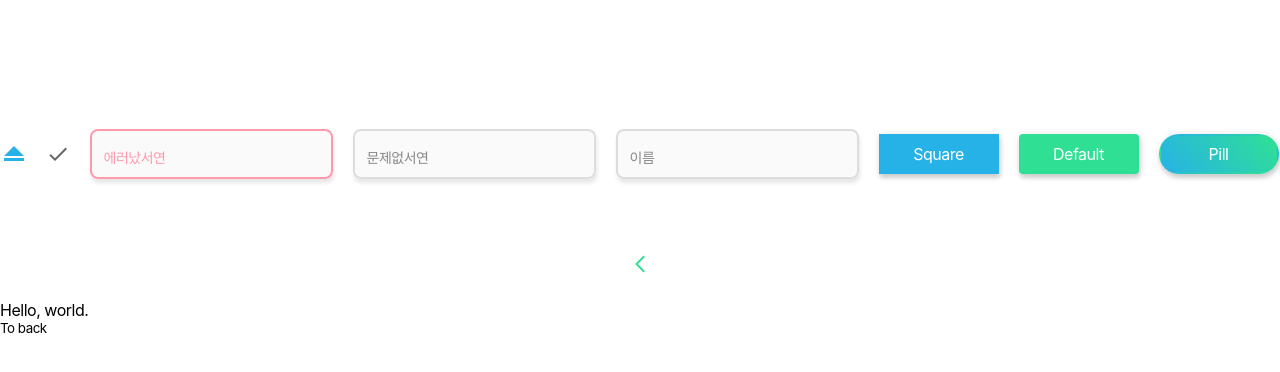
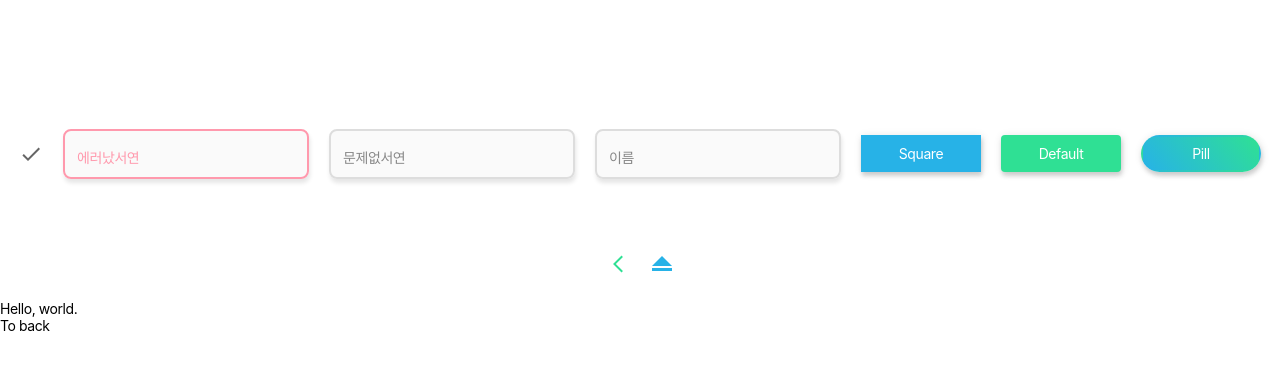
Before and after one commit to 365kim/react-boilerplate-without-cra, a React app: page / in a window 1280 px wide. Shown: the top 372 px of the page. Built offline with nearby package versions, Linux system fonts and the light colour scheme; a web font is replaced by a local one.

Commit message:
feat: global style 변경

```diff
--- a/src/components/@styles/global.ts
+++ b/src/components/@styles/global.ts
@@ -5,11 +5,14 @@ export const GLOBAL_STYLE = css`
     margin: 0;
     padding: 0;
     box-sizing: border-box;
+
     letter-spacing: -0.03rem;
     outline-color: #000;
     font-family: -apple-system, BlinkMacSystemFont, 'Apple SD Gothic Neo', Pretendard, Roboto, 'Noto Sans KR',
       'Segoe UI', 'Malgun Gothic', sans-serif;
+    font-size: 14px;
   }
+
   html,
   body {
     height: 100%;
@@ -18,9 +21,7 @@ export const GLOBAL_STYLE = css`
   main {
     height: 100%;
   }
-  #root {
-    height: 100%;
-  }
+
   a {
     color: inherit;
     text-decoration: none;
@@ -35,9 +36,11 @@ export const GLOBAL_STYLE = css`
       color: inherit;
     }
   }
+
   h2 {
-    padding: 1.75rem 0 1.25rem;
-    font-size: 1.2rem;
+    padding: 20px 0;
+
+    font-size: 18px;
     font-weight: 600;
     line-height: 1.1rem;
     text-align: center;
@@ -60,14 +63,15 @@ export const GLOBAL_STYLE = css`
   }
 
   textarea {
-    padding: 1rem;
     width: 100%;
     height: 100%;
+    padding: 16px;
+
     border-radius: 6px;
     border: 1px solid #ccc;
-    resize: none;
     white-space: normal;
     box-shadow: 0 2px 4px rgba(0, 0, 0, 0.05);
+    resize: none;
   }
 
   &::-webkit-scrollbar {
--- a/src/components/atoms/Input/style.ts
+++ b/src/components/atoms/Input/style.ts
@@ -17,7 +17,6 @@ export const container = css`
   margin: 4px 0;
   padding: 0 12px;
 
-  font-size: 14px;
   font-weight: 500;
   border-radius: 8px;
   background-color: rgba(0, 0, 0, 0.02);
```
